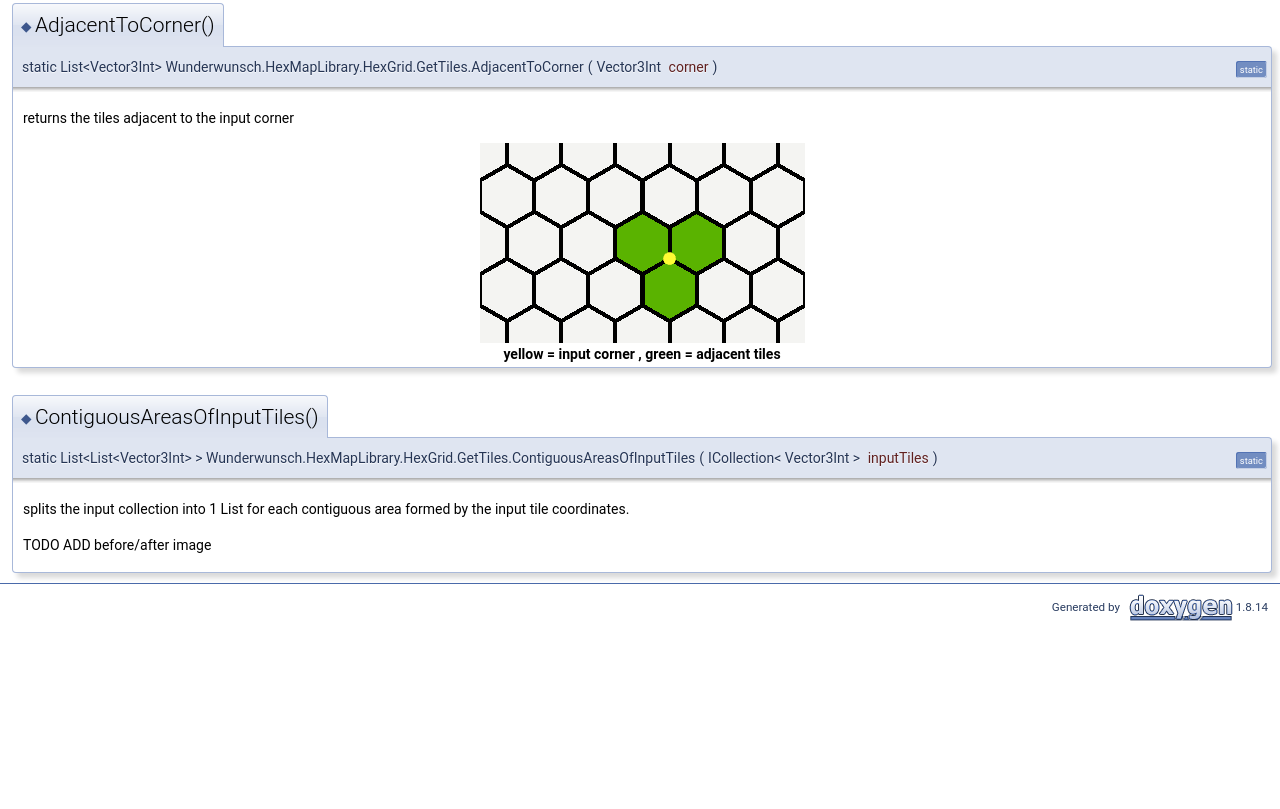
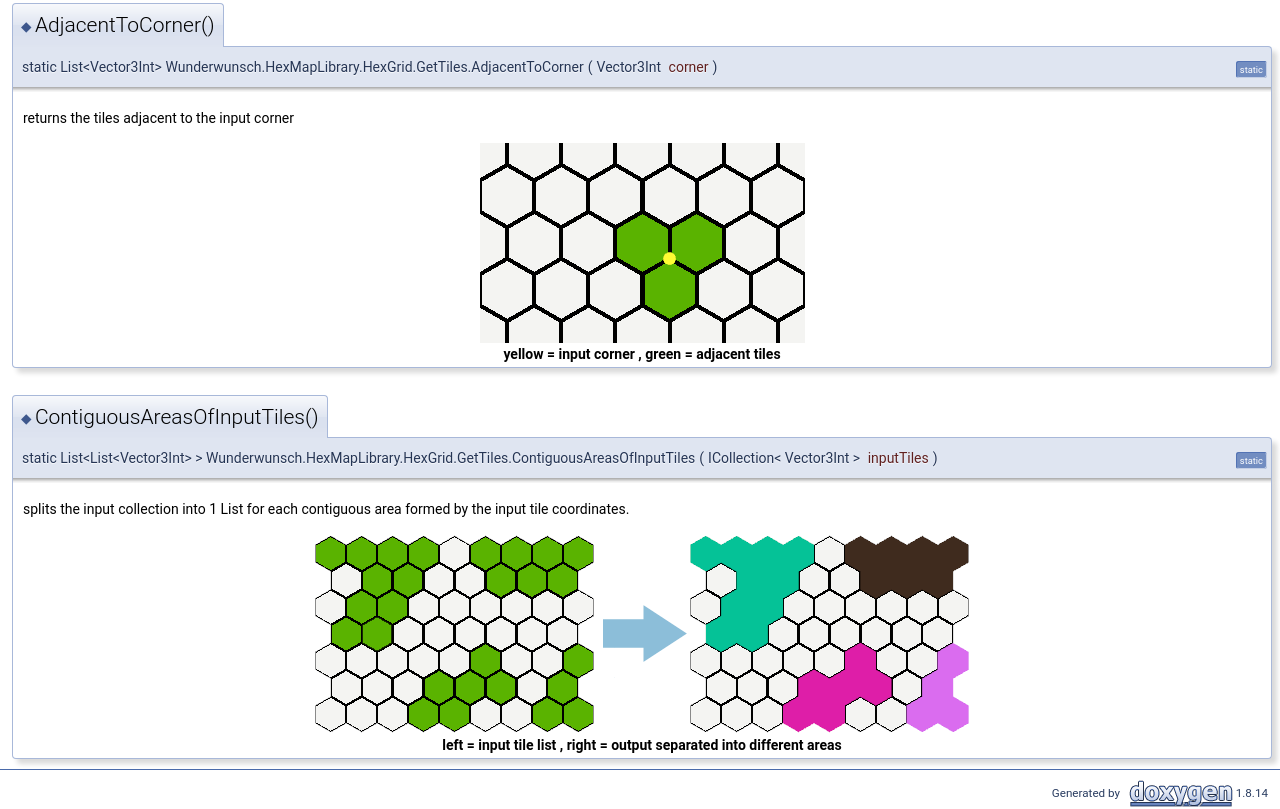
Before and after one commit to AurelWu/AurelWu.github.io, a plain HTML site: page class_wunderwunsch_1_1_hex_map_library_1_1_hex_grid_1_1_get_tiles.html in a window 1280 px wide. Shown: the part 3855-4664 px from the top of the page. Before the commit the page ends 4478 px from the top, so only its background shows below. Drawn offline with Linux system fonts and the light colour scheme.

Commit message:
tiny fixes

```diff
--- a/class_wunderwunsch_1_1_hex_map_library_1_1_hex_grid_1_1_get_tiles.html
+++ b/class_wunderwunsch_1_1_hex_map_library_1_1_hex_grid_1_1_get_tiles.html
@@ -459,7 +459,10 @@ yellow = input corner , green = adjacent tiles</div></div>
 </div><div class="memdoc">
 
 <p>splits the input collection into 1 List for each contiguous area formed by the input tile coordinates. </p>
-<p>TODO ADD before/after image </p>
+<div class="image">
+<img src="Map_GetTiles_ContiguousCombined.png" alt="Map_GetTiles_ContiguousCombined.png"/>
+<div class="caption">
+left = input tile list , right = output separated into different areas</div></div>
 
 </div>
 </div>
```
Also changed, not shown: class_wunderwunsch_1_1_hex_map_library_1_1_generic_1_1_tiles_data_provider.html (+4 -0 lines), class_wunderwunsch_1_1_hex_map_library_1_1_tile_positions_provider.html (+0 -1 lines).
